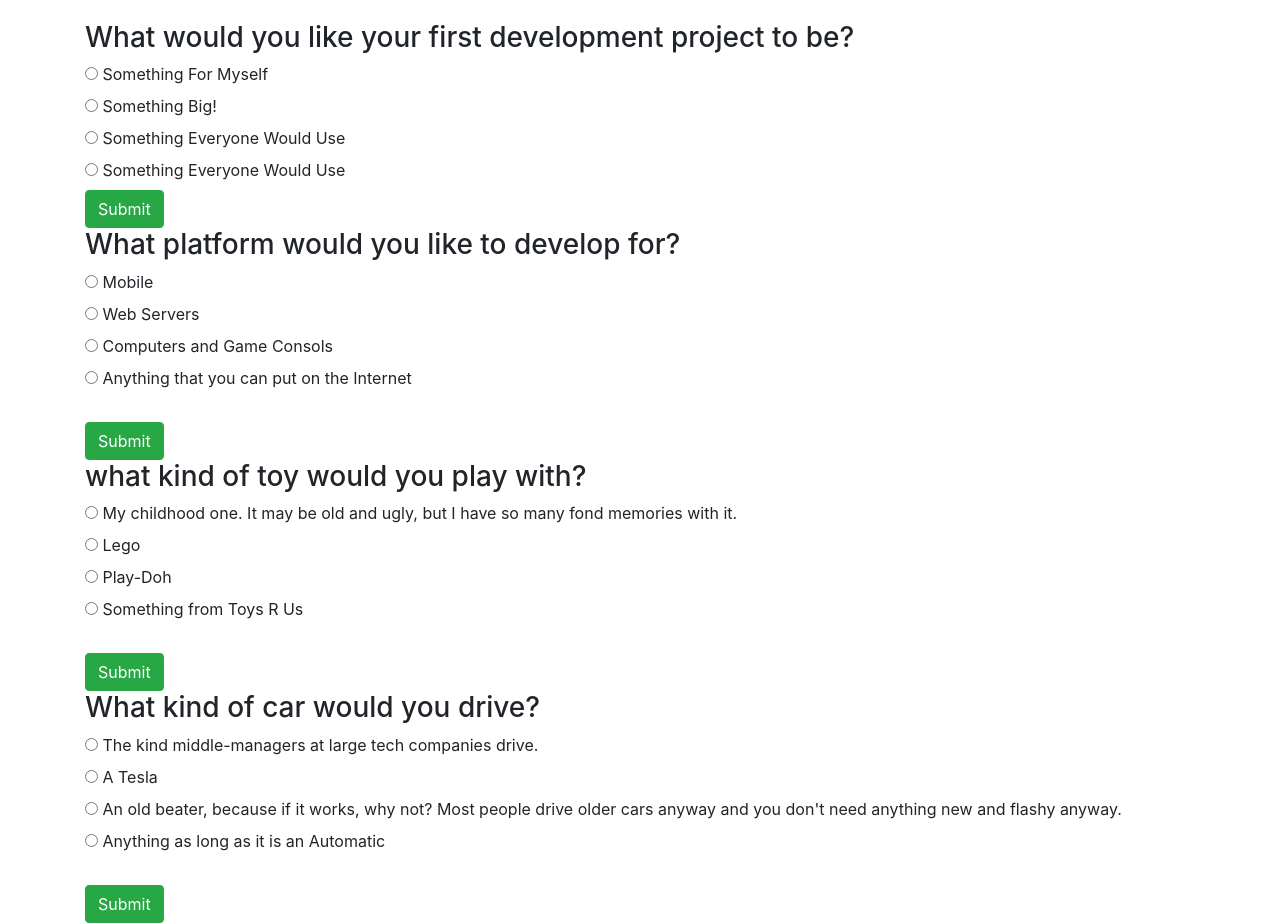
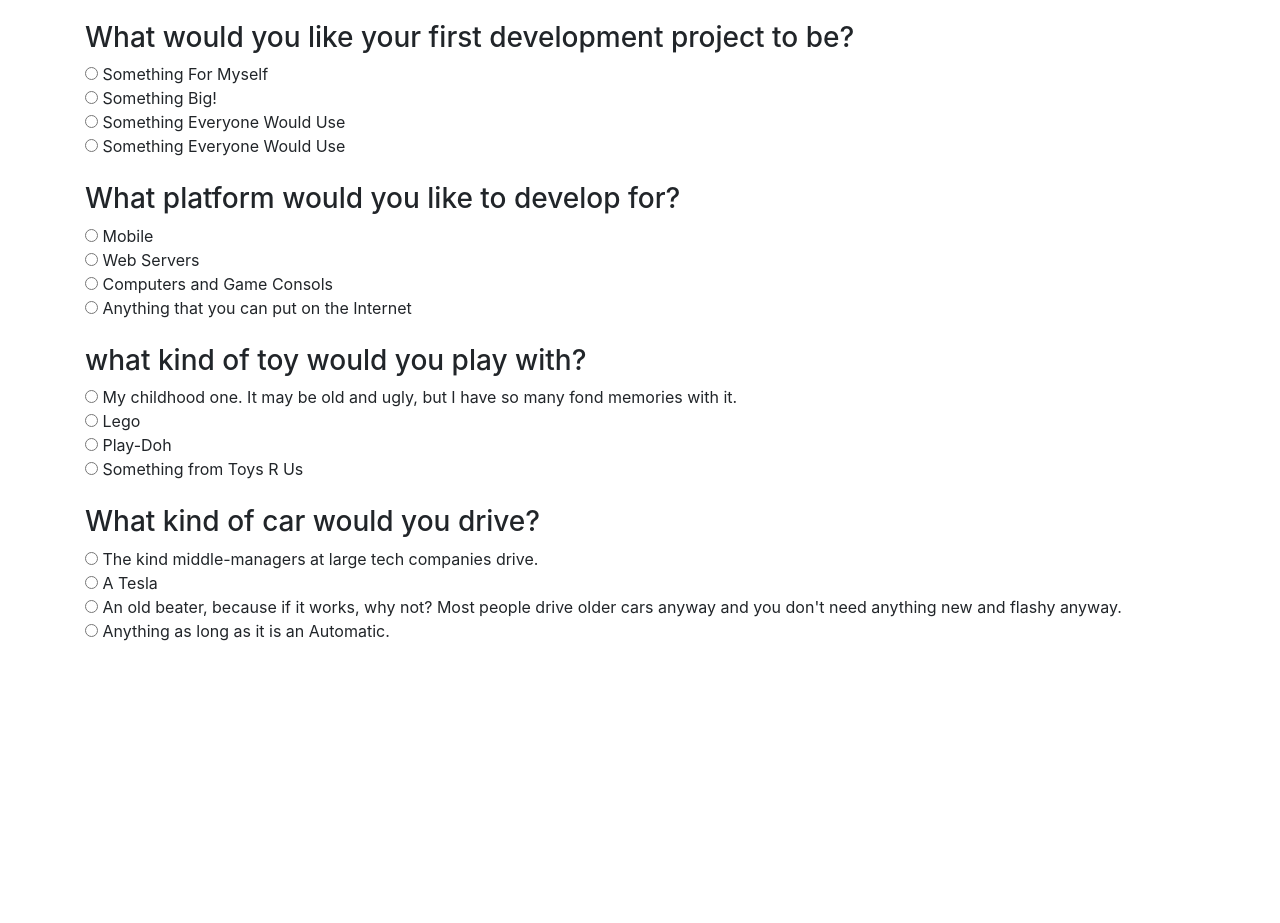
Before and after one commit to MCStuart/Epicodus-Track-Quiz, a plain HTML site: page index.html in a window 1280 px wide. Shown: the part 445-1368 px from the top of the page. After the commit the page ends 1088 px from the top, so only its background shows below. Drawn offline with Linux system fonts and the light colour scheme.

Commit message:
start to clean up and reduce redundant elements in scripts.js, fix syntax issue with q5 div tags

```diff
--- a/index.html
+++ b/index.html
@@ -16,18 +16,6 @@
           <p>With so many languages for programming these days, it can be confusing to know where to start. Every language has its own strengths and weaknesses and I can be inpossible to know which is which. Take this quiz to help find out what language is best for you.</p>
         </blockquote>
       </div>
-      <!-- Question 1 Test Form-->
-      <!-- <form class="question1" action="index.html" method="post">
-        <label for="animal-select">This is a question?</label>
-        <select class="form-control" id="q1">
-          <option value="">--Please choose an option--</option>
-          <option value="ruby">Ruby</option>
-          <option value="cSharp">C#</option>
-          <option value="java">Java</option>
-          <option value="php">PHP</option>
-        </select>
-        <input type="submit" value="Submit">
-      </form> -->
       <!-- Question 1 -->
       <form id="q1Input">
         <div class="radio">
@@ -51,120 +39,91 @@
       <br>
 
       <!-- Question 2 -->
-      <form>
+      <form id="q2Input">
         <div class="radio">
           <h3>What would you like your first development project to be?</h3>
-          <label>
           <input type="radio" name="q2Answer" value="java">
           Something For Myself
-          </label>
         </div>
         <div class="radio">
-          <label>
           <input type="radio" name="q2Answer" value="cSharp">
           Something Big!
-          </label>
         </div>
         <div class="radio">
-          <label>
           <input type="radio" name="q2Answer" value="ruby">
           Something Everyone Would Use
-          </label>
         </div>
         <div class="radio">
-          <label>
           <input type="radio" name="q2Answer" value="php">
           Something Everyone Would Use
-          </label>
-        </div>
-        <div>
-          <input type="submit" class="btn btn-success">
         </div>
       </form>
+      <br>
+
       <!-- Question 3 -->
+      <form id="q3Input">
         <div class="radio">
           <h3>What platform would you like to develop for?</h3>
-        <label>
           <input type="radio" name="q3Answer" value="java">
           Mobile
-        </label>
         </div>
         <div class="radio">
-        <label>
           <input type="radio" name="q3Answer" value="PHP">
           Web Servers
-        </label>
         </div>
         <div class="radio">
-        <label>
           <input type="radio" name="q3Answer" value="cSharp">
           Computers and Game Consols
-        </label>
         </div>
         <div class="radio">
-        <label>
           <input type="radio" name="q3Answer" value="ruby">
           Anything that you can put on the Internet
-        </label>
         </div>
+      </form>
       <br>
-      <button type="button" class="btn btn-success" id="q3btn">Submit</button>
+
       <!-- Question 4 -->
+      <form id="q4Input">
         <div class="radio">
           <h3>what kind of toy would you play with?</h3>
-        <label>
           <input type="radio" name="q4Anwer" value="PHP">
           My childhood one. It may be old and ugly, but I have so many fond memories with it.
-        </label>
         </div>
         <div class="radio">
-        <label>
           <input type="radio" name="q4Answer" value="java">
           Lego
-        </label>
         </div>
         <div class="radio">
-        <label>
           <input type="radio" name="q4Answer" value="ruby">
           Play-Doh
-        </label>
         </div>
         <div class="radio">
-        <label>
           <input type="radio" name="q4Answer" value="cSharp">
           Something from Toys R Us
-        </label>
         </div>
+      </form>
       <br>
-      <button type="button" class="btn btn-success" id="q4btn">Submit</button>
+
       <!-- Question 5 -->
+      <form id="q5Input">
         <div class="radio">
           <h3>What kind of car would you drive?</h3>
-        <label>
           <input type="radio" name="q5Anwer" value="cSharp">
           The kind middle-managers at large tech companies drive.
-        </label>
         </div>
         <div class="radio">
-        <label>
           <input type="radio" name="q5Answer" value="ruby">
           A Tesla
-        </label>
         </div>
         <div class="radio">
-        <label>
-          <input type="radio" name="q5Answer" value="PHP">
+          <input type="radio" name="q5Answer" value="php">
           An old beater, because if it works, why not? Most people drive older cars anyway and you don't need anything new and flashy anyway.
-        </label>
         </div>
         <div class="radio">
-        <label>
           <input type="radio" name="q5Answer" value="java">
-          Anything as long as it is an Automatic
-        </label>
+          Anything as long as it is an Automatic.
         </div>
-      <br>
-      <button type="button" class="btn btn-success" id="q5btn">Submit</button>
+      </form>
 
       <div class="card" style="width: 18rem;">
         <img class="card-img-top" src="img/java-logo.png" alt="The Java programming language logo">
--- a/js/scripts.js
+++ b/js/scripts.js
@@ -1,16 +1,26 @@
-// $(document).ready(function() {
-//   $("form.question1").submit(function(event) {
-//     event.preventDefault();
-//     var answer1 = $('q1').val();
-//     console.log(answer1);
-//   });
-// });
 $(document).ready(function() {
   $("form#q1Input").change(function(){
     var answer1 = $("input[name='q1Answer']:checked").val();
     console.log(answer1);
   });
+  $("form#q2Input").change(function(){
+    var answer2 = $("input[name='q2Answer']:checked").val();
+    console.log(answer2);
+  });
+  $("form#q3Input").change(function(){
+    var answer3 = $("input[name='q3Answer']:checked").val();
+    console.log(answer3);
+  });
+  $("form#q4Input").change(function(){
+    var answer4 = $("input[name='q4Answer']:checked").val();
+    console.log(answer4);
+  });
+  $("form#q5Input").change(function(){
+    var answer5 = $("input[name='q5Answer']:checked").val();
+    console.log(answer5);
+  });
 });
+
 // var answer2 = q2Answer;
 // console.log(q2Answer);
 //
```
Lines whose indentation alone changed are shown as unchanged.
